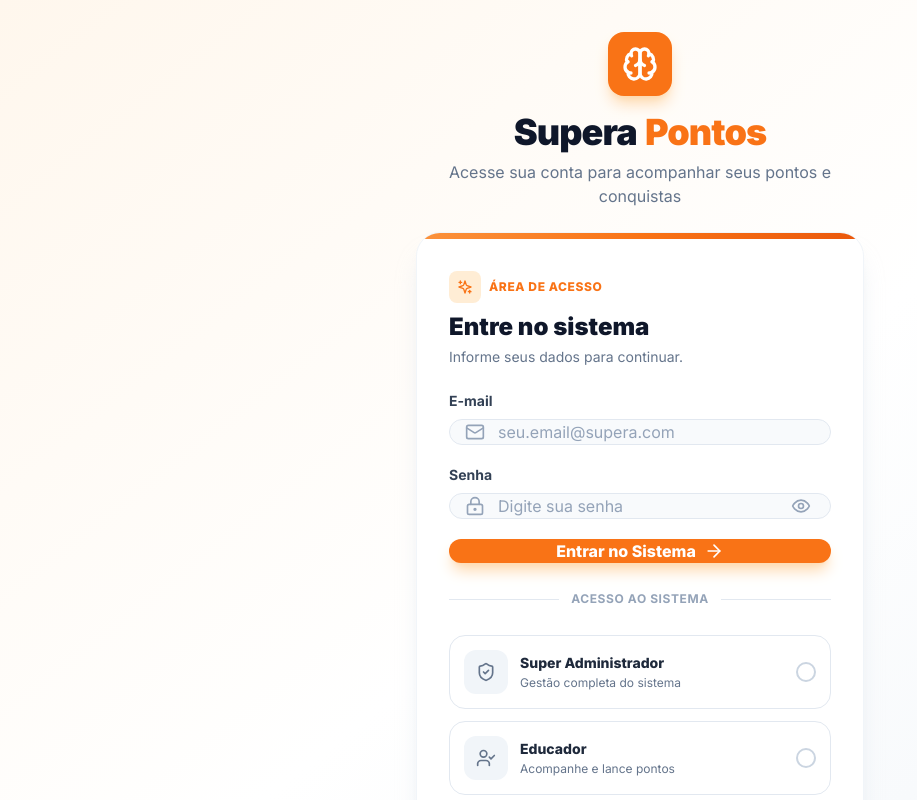
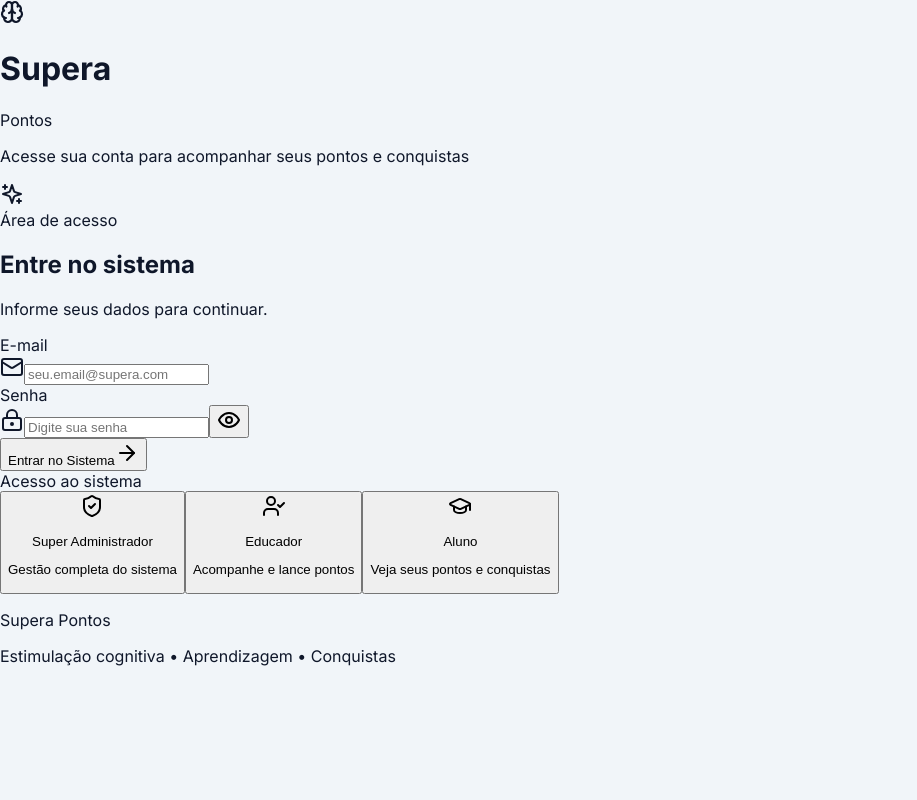
Before and after one commit to williamromario01-dot/supera-pontos-next, a Next.js app: page / in a window 1280 px wide. Shown: the top 800 px of the page, without its empty margins (0-917 px from the left). Built offline with nearby package versions, Linux system fonts and the light colour scheme.

Commit message:
Refactor globals.css for custom login styles
Removed Tailwind CSS directives and added custom styles for the login page and profile components.

```diff
--- a/src/app/globals.css
+++ b/src/app/globals.css
@@ -1,10 +1,235 @@
-@tailwind base;
-@tailwind components;
-@tailwind utilities;
-
 html,
 body {
   margin: 0;
   padding: 0;
   min-height: 100%;
 }
+
+body {
+  background: #f1f5f9;
+  color: #0f172a;
+}
+
+.login-page {
+  min-height: 100vh;
+  display: flex;
+  align-items: center;
+  justify-content: center;
+  padding: 32px 16px;
+  box-sizing: border-box;
+  background: linear-gradient(135deg, #fff7ed 0%, #ffffff 50%, #f1f5f9 100%);
+}
+
+.login-container {
+  width: 100%;
+  max-width: 440px;
+}
+
+.login-header {
+  text-align: center;
+  margin-bottom: 24px;
+}
+
+.login-logo {
+  width: 64px;
+  height: 64px;
+  margin: 0 auto 16px;
+  border-radius: 18px;
+  background: #f97316;
+  display: flex;
+  align-items: center;
+  justify-content: center;
+  color: white;
+}
+
+.login-title {
+  margin: 0;
+  font-size: 36px;
+  line-height: 1.1;
+  font-weight: 900;
+  color: #0f172a;
+}
+
+.login-title span {
+  color: #f97316;
+}
+
+.login-subtitle {
+  margin: 10px 0 0;
+  color: #64748b;
+  font-size: 15px;
+}
+
+.login-card {
+  background: white;
+  border: 1px solid #e2e8f0;
+  border-radius: 24px;
+  box-shadow: 0 20px 45px rgba(15, 23, 42, 0.10);
+  overflow: hidden;
+}
+
+.login-card-top {
+  height: 6px;
+  background: linear-gradient(90deg, #fb923c, #f97316, #ea580c);
+}
+
+.login-card-content {
+  padding: 32px;
+}
+
+.login-section-title {
+  margin: 0;
+  font-size: 24px;
+  font-weight: 800;
+  color: #0f172a;
+}
+
+.login-section-text {
+  margin: 6px 0 24px;
+  color: #64748b;
+  font-size: 14px;
+}
+
+.login-field {
+  margin-bottom: 20px;
+}
+
+.login-label {
+  display: block;
+  margin-bottom: 8px;
+  font-size: 14px;
+  font-weight: 700;
+  color: #334155;
+}
+
+.login-input {
+  width: 100%;
+  height: 50px;
+  box-sizing: border-box;
+  padding: 0 16px;
+  border: 1px solid #cbd5e1;
+  border-radius: 14px;
+  background: #f8fafc;
+  color: #0f172a;
+  font-size: 15px;
+  outline: none;
+}
+
+.login-input:focus {
+  border-color: #f97316;
+  background: white;
+  box-shadow: 0 0 0 4px rgba(249, 115, 22, 0.12);
+}
+
+.login-button {
+  width: 100%;
+  height: 52px;
+  border: 0;
+  border-radius: 14px;
+  background: #f97316;
+  color: white;
+  font-size: 15px;
+  font-weight: 800;
+  cursor: pointer;
+  transition: 0.2s;
+}
+
+.login-button:hover {
+  background: #ea580c;
+}
+
+.login-divider {
+  display: flex;
+  align-items: center;
+  gap: 12px;
+  margin: 28px 0 18px;
+}
+
+.login-divider::before,
+.login-divider::after {
+  content: "";
+  height: 1px;
+  background: #e2e8f0;
+  flex: 1;
+}
+
+.login-divider span {
+  color: #94a3b8;
+  font-size: 11px;
+  font-weight: 800;
+  text-transform: uppercase;
+}
+
+.profile-list {
+  display: flex;
+  flex-direction: column;
+  gap: 10px;
+}
+
+.profile-card {
+  width: 100%;
+  padding: 14px;
+  box-sizing: border-box;
+  border: 1px solid #e2e8f0;
+  border-radius: 16px;
+  background: white;
+  cursor: pointer;
+  display: flex;
+  align-items: center;
+  gap: 12px;
+  text-align: left;
+}
+
+.profile-card:hover {
+  border-color: #fdba74;
+  background: #fff7ed;
+}
+
+.profile-icon {
+  width: 44px;
+  height: 44px;
+  flex-shrink: 0;
+  border-radius: 12px;
+  background: #f1f5f9;
+  display: flex;
+  align-items: center;
+  justify-content: center;
+}
+
+.profile-info {
+  flex: 1;
+}
+
+.profile-name {
+  margin: 0;
+  font-size: 14px;
+  font-weight: 800;
+  color: #1e293b;
+}
+
+.profile-description {
+  margin: 3px 0 0;
+  font-size: 12px;
+  color: #64748b;
+}
+
+.login-footer {
+  text-align: center;
+  margin-top: 20px;
+  color: #94a3b8;
+  font-size: 12px;
+}
+
+@media (max-width: 480px) {
+  .login-page {
+    padding: 20px 12px;
+  }
+
+  .login-card-content {
+    padding: 24px 20px;
+  }
+
+  .login-title {
+    font-size: 30px;
+  }
+}
```
